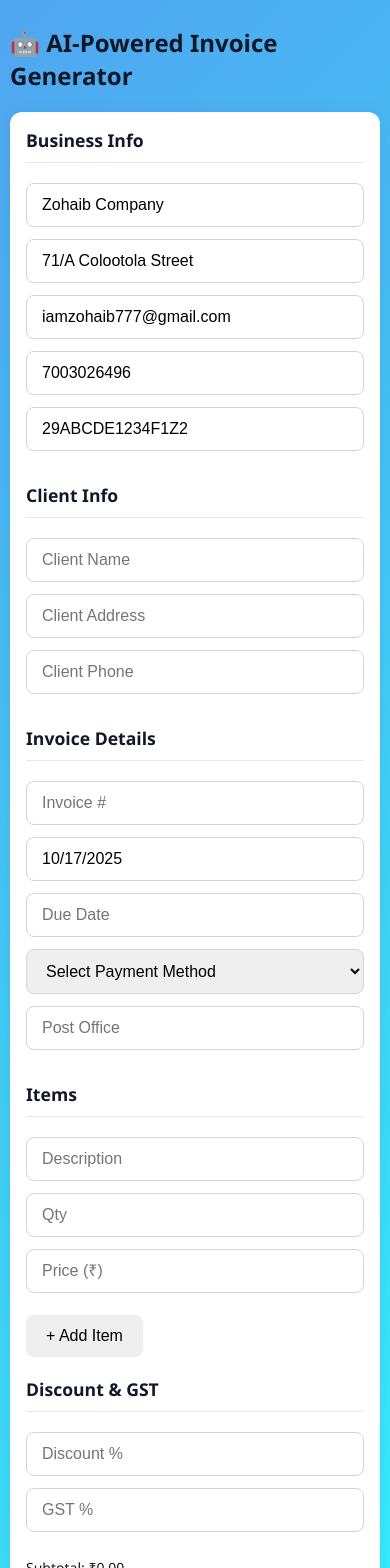
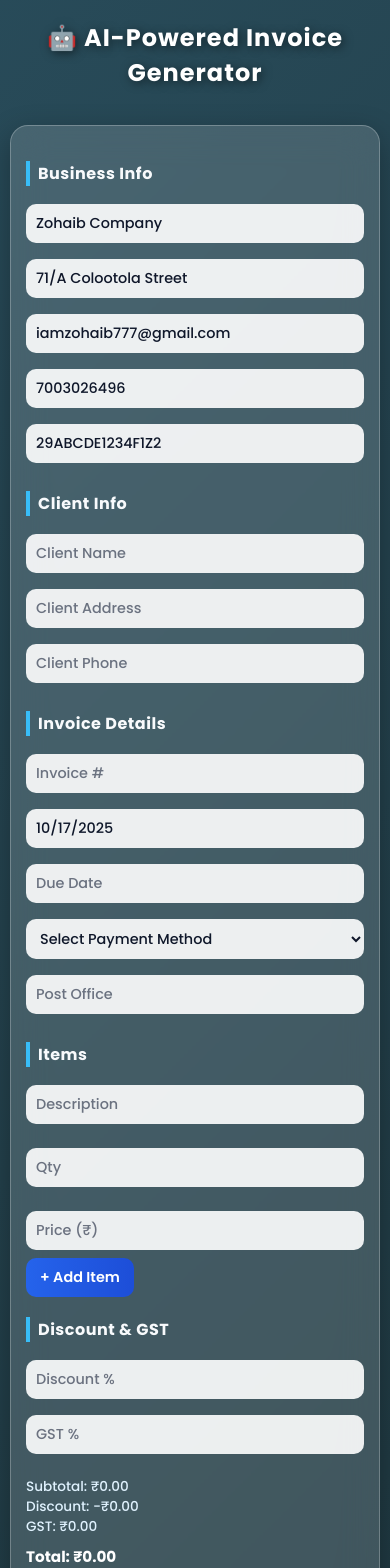
Before and after one commit to zobbygit/Invoice-generation-using-AI, a React (Create React App) app in the folder client/: page / in a window 390 px wide. Shown: the top 1568 px of the page. Built offline with nearby package versions, Linux system fonts and the light colour scheme.

Commit message:
Refactor App.css for improved styling and responsiveness
Updated styles for body, cards, buttons, and responsive design. Improved gradient backgrounds and added animations.

```diff
--- a/client/src/App.css
+++ b/client/src/App.css
@@ -1,196 +1,268 @@
-body {
-  font-family: 'Segoe UI', sans-serif;
-  /* Smooth modern gradient */
-  background: linear-gradient(135deg, #3e9ceee7, #00f1fecb);
-  color: #111827; /* Slightly darker gray for better readability */
+@import url("https://fonts.googleapis.com/css2?family=Poppins:wght@400;500;600;700&display=swap");
+
+* {
   margin: 0;
   padding: 0;
-  -webkit-font-smoothing: antialiased;
-  -moz-osx-font-smoothing: grayscale;
+  box-sizing: border-box;
+  font-family: "Poppins", sans-serif;
+}
+
+body {
+  background: linear-gradient(-45deg, #0f2027, #203a43, #2c5364, #1cb5e0);
+  background-size: 400% 400%;
+  animation: gradientShift 12s ease infinite;
+  min-height: 100vh;
+  color: #ffffff;
+}
+
+@keyframes gradientShift {
+  0% {
+    background-position: 0% 50%;
+  }
+  50% {
+    background-position: 100% 50%;
+  }
+  100% {
+    background-position: 0% 50%;
+  }
 }
 
 .app-container {
-  padding: 2rem; /* Use rem for scalable spacing */
-  min-height: 100vh;
-  box-sizing: border-box;
+  padding: 40px 20px;
+  display: flex;
+  flex-direction: column;
+  align-items: center;
 }
 
-/* --- CARD & FORM STYLING ---
-*/
-.card {
-  background-color: #ffffff;
-  padding: 2rem;
-  border-radius: 12px;
-  box-shadow: 0 4px 20px rgba(0, 0, 0, 0.08);
-  max-width: 900px;
-  width: 100%; /* Changed from 90% for better control */
-  margin: 20px auto;
-  box-sizing: border-box;
+.main-title {
+  font-size: 2.3rem;
+  color: #ffffff;
+  margin-bottom: 35px;
+  text-shadow: 2px 2px 10px rgba(0, 0, 0, 0.5);
+  letter-spacing: 1px;
+  text-align: center;
+}
+
+.card.glass {
+  background: rgba(255, 255, 255, 0.15);
+  backdrop-filter: blur(18px);
+  border-radius: 18px;
+  padding: 28px;
+  max-width: 750px;
+  width: 100%;
+  box-shadow: 0 10px 30px rgba(0, 0, 0, 0.3);
+  margin-bottom: 35px;
+  color: #fff;
+  transition: 0.3s ease;
+  border: 1px solid rgba(255, 255, 255, 0.25);
+}
+
+.card.glass:hover {
+  transform: scale(1.01);
 }
 
 .section-header {
-  font-size: 1.25rem;
-  font-weight: 600;
-  border-bottom: 1px solid #e5e7eb;
-  padding-bottom: 10px;
-  margin-top: 20px;
-  margin-bottom: 20px;
-}
-
-.section-header:first-child {
-  margin-top: 0;
+  color: #f8fafc;
+  margin: 20px 0 10px;
+  font-size: 1.2rem;
+  border-left: 4px solid #38bdf8;
+  padding-left: 10px;
+  letter-spacing: 0.5px;
 }
 
 .input-field {
   width: 100%;
-  padding: 12px 15px;
-  border-radius: 8px;
-  border: 1px solid #d1d5db;
-  margin-bottom: 12px;
-  box-sizing: border-box;
-  font-size: 1rem;
-  transition: border-color 0.2s, box-shadow 0.2s;
+  margin: 8px 0;
+  padding: 11px 14px;
+  border-radius: 10px;
+  border: none;
+  outline: none;
+  background: rgba(255, 255, 255, 0.9);
+  color: #0f172a;
+  font-weight: 500;
+  font-size: 0.95rem;
+  transition: all 0.3s ease;
+}
+
+.input-field::placeholder {
+  color: #6b7280;
 }
 
 .input-field:focus {
-  outline: none;
-  border-color: #3b82f6;
-  box-shadow: 0 0 0 2px rgba(59, 130, 246, 0.4);
+  background: #ffffff;
+  box-shadow: 0 0 12px #38bdf8;
+  border: 1px solid #38bdf8;
 }
 
-/* --- BUTTON STYLING ---
-*/
-button {
-  padding: 12px 20px;
-  border: none;
-  border-radius: 8px;
-  cursor: pointer;
-  font-size: 1rem;
-  font-weight: 500;
-  transition: transform 0.1s ease-in-out, background-color 0.2s;
+.flex-row {
+  display: flex;
+  gap: 10px;
+  flex-wrap: wrap;
 }
 
-button:hover {
-  transform: translateY(-2px);
+.button {
+  border: none;
+  cursor: pointer;
+  padding: 10px 18px;
+  border-radius: 10px;
+  font-weight: 600;
+  transition: 0.3s;
+  font-size: 0.95rem;
 }
 
-.button-blue {
-  background-color: #3b82f6;
-  color: #fff;
-  margin-bottom: 20px;
-}
-.button-blue:hover { background-color: #2563eb; }
-
-.button-green {
-  background-color: #10b981;
-  color: #fff;
-  margin-top: 10px;
-  width: 100%; /* Make generate button full-width */
-}
-.button-green:hover { background-color: #059669; }
-
-.button-orange {
-  background-color: #f39e0b;
-  color: #fff;
-}
-.button-orange:hover { background-color: #d97706; }
-
-button:disabled {
-  background-color: #9ca3af;
-  cursor: not-allowed;
-  transform: none;
+.add-btn {
+  background: linear-gradient(90deg, #2563eb, #1d4ed8);
+  color: white;
 }
 
-/* --- LAYOUT & PREVIEW ---
-*/
-.flex-row {
-  display: flex;
-  gap: 15px;
-  margin-bottom: 10px;
+.generate-btn {
+  background: linear-gradient(90deg, #22c55e, #16a34a);
+  color: white;
+  width: 100%;
+  margin-top: 20px;
+  box-shadow: 0 4px 12px rgba(34, 197, 94, 0.3);
 }
 
-.flex-row input {
-  flex: 1; /* Allow inputs to grow and shrink evenly */
-  min-width: 100px; /* Prevent inputs from becoming too small */
+.download-btn {
+  background: linear-gradient(90deg, #f59e0b, #d97706);
+  color: white;
+}
+
+.clear-btn {
+  background: linear-gradient(90deg, #ef4444, #b91c1c);
+  color: white;
+}
+
+.button:hover {
+  transform: translateY(-2px);
+  opacity: 0.9;
+  box-shadow: 0 4px 16px rgba(255, 255, 255, 0.2);
 }
 
 .flex-buttons {
   display: flex;
-  flex-wrap: wrap;
-  gap: 10px;
-  margin-top: 20px;
+  gap: 12px;
+  justify-content: center;
+  margin-top: 18px;
 }
 
-.flex-buttons button {
-  flex: 1 1 auto; /* Allow buttons to grow but also wrap */
-  min-width: 150px;
+.invoice-preview {
+  background: #ffffff;
+  color: #111827;
+  border-radius: 10px;
+  padding: 20px;
+  margin-top: 15px;
+  max-height: auto;
+  overflow-y: auto;
+  font-size: 0.95rem;
 }
 
-/* --- RESPONSIVE INVOICE PREVIEW (KEY CHANGE) --- */
-.invoice-preview {
-  padding: 20px;
-  border: 1px solid #e5e7eb;
-  border-radius: 8px;
-  background-color: #f9fafb;
-  overflow-x: auto; /* This makes the container scrollable on the X-axis if content overflows */
-  -webkit-overflow-scrolling: touch; /* Smooth scrolling on iOS */
+.totals {
+  margin-top: 15px;
+  color: #e0f2fe;
+  font-weight: 500;
 }
 
-.invoice-preview table {
-  width: 100%;
-  border-collapse: collapse;
-  font-size: 14px;
-  min-width: 600px; /* Ensures table has a minimum width before scrolling starts */
+.totals h3 {
+  color: #ffffff;
+  font-size: 1.1rem;
+  margin-top: 8px;
 }
 
-.invoice-preview th,
-.invoice-preview td {
-  border: 1px solid #d1d5db;
-  padding: 10px 12px;
-  text-align: left;
+.preview-card {
+  animation: fadeIn 0.8s ease;
 }
 
-.invoice-preview th {
-  background-color: #f3f4f6;
-  font-weight: 600;
-}
-
-/* --- MOBILE RESPONSIVENESS ---
-*/
-
-/* For tablets and smaller devices */
-@media (max-width: 768px) {
-  .app-container {
-    padding: 1rem;
+@keyframes fadeIn {
+  from {
+    opacity: 0;
+    transform: translateY(20px);
   }
-  .card {
-    padding: 1.5rem;
-  }
-  .flex-row {
-    flex-wrap: wrap; /* Allow items to wrap onto the next line */
+  to {
+    opacity: 1;
+    transform: translateY(0);
   }
 }
 
-/* For mobile phones */
-@media (max-width: 600px) {
-  body {
-    font-size: 14px; /* Slightly smaller base font for mobile */
+/* Scrollbar for preview */
+.invoice-preview::-webkit-scrollbar {
+  width: 8px;
+}
+.invoice-preview::-webkit-scrollbar-thumb {
+  background: #2563eb;
+  border-radius: 10px;
+}
+
+/* Existing styles... keep all your previous code above */
+
+/* Responsive adjustments */
+@media (max-width: 768px) {
+  .app-container {
+    padding: 20px 10px;
   }
-  .app-container {
-    padding: 10px;
+
+  .main-title {
+    font-size: 1.8rem;
   }
-  .card {
-    padding: 1rem;
-    width: 100%; /* Ensure card takes full width */
+
+  .card.glass {
+    padding: 20px;
+    max-width: 100%;
   }
+
+  .section-header {
+    font-size: 1rem;
+    padding-left: 8px;
+  }
+
+  .input-field {
+    font-size: 0.9rem;
+    padding: 10px 12px;
+  }
+
   .flex-row {
-    flex-direction: column; /* Stack item inputs vertically */
-    gap: 0; /* Remove gap when stacked */
+    flex-direction: column;
+    gap: 8px;
   }
-  h1 {
+
+  .button {
+    font-size: 0.9rem;
+    padding: 9px 14px;
+  }
+
+  .flex-buttons {
+    flex-direction: column;
+    gap: 10px;
+  }
+
+  .invoice-preview {
+    font-size: 0.9rem;
+    padding: 15px;
+  }
+
+  .totals h3 {
+    font-size: 1rem;
+  }
+}
+
+@media (max-width: 480px) {
+  .main-title {
     font-size: 1.5rem;
   }
-  .section-header {
-    font-size: 1.1rem;
+
+  .card.glass {
+    padding: 15px;
+  }
+
+  .input-field {
+    padding: 9px 10px;
+  }
+
+  .totals {
+    font-size: 0.85rem;
+  }
+
+  .totals h3 {
+    font-size: 0.95rem;
   }
 }
```
